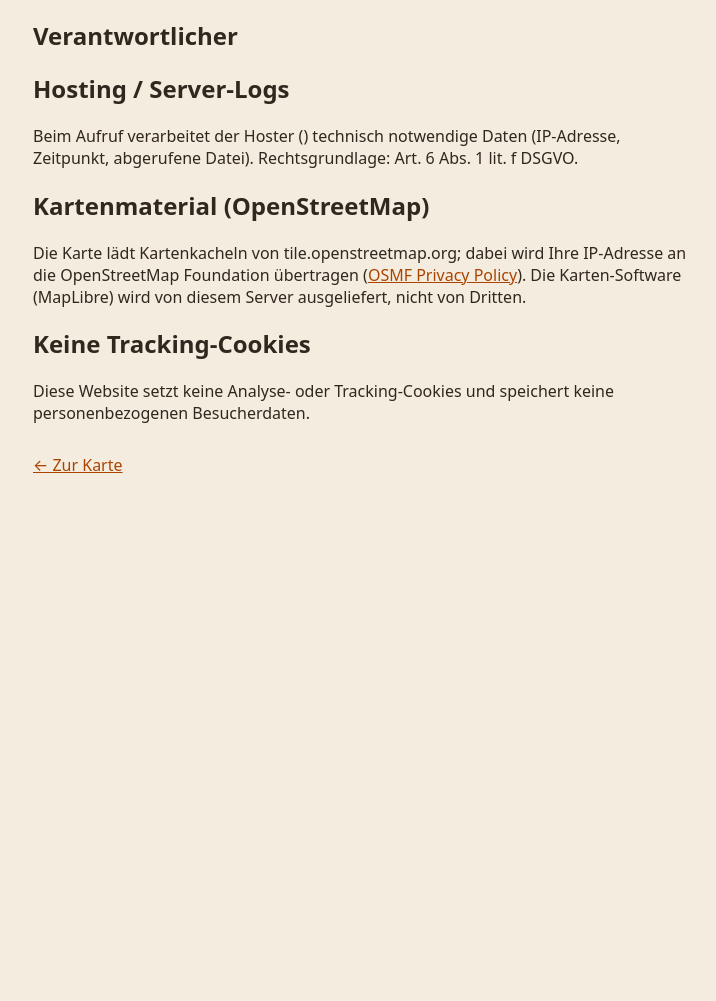
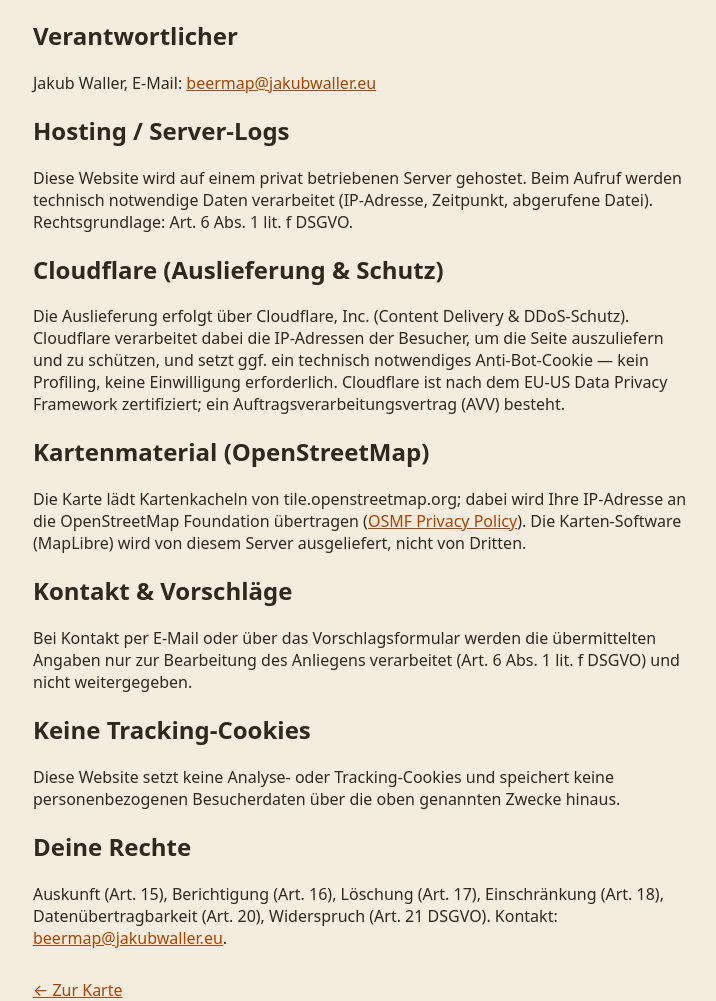
Before and after one commit to jakubwaller/beer-map, a website: page web/datenschutz.html in a window 1280 px wide. Shown: the part 87-1088 px from the top of the page, without its empty margins (277-993 px from the left). Before the commit the page ends 800 px from the top, so only its background shows below. Drawn offline with Linux system fonts and the light colour scheme.

Commit message:
feat: fill Impressum and Datenschutzerklärung (postal address still pending)
Cloudflare processor block, OSM tile disclosure, contact + rights sections.
Address slot stays a FILL IN comment until the c/o-licence question is settled.

```diff
--- a/web/datenschutz.html
+++ b/web/datenschutz.html
@@ -3,15 +3,32 @@
 <link rel="stylesheet" href="style.css" /></head>
 <body style="padding:20px;max-width:700px;margin:auto">
   <h1>Datenschutzerklärung</h1>
-  <h2>Verantwortlicher</h2><p><!-- FILL IN: name + Kontakt --></p>
+  <h2>Verantwortlicher</h2>
+  <p>Jakub Waller<!-- FILL IN: Anschrift -->, E-Mail:
+     <a href="mailto:beermap@jakubwaller.eu">beermap@jakubwaller.eu</a></p>
   <h2>Hosting / Server-Logs</h2>
-  <p>Beim Aufruf verarbeitet der Hoster (<!-- FILL IN: Hoster -->) technisch notwendige Daten
-     (IP-Adresse, Zeitpunkt, abgerufene Datei). Rechtsgrundlage: Art. 6 Abs. 1 lit. f DSGVO.</p>
+  <p>Diese Website wird auf einem privat betriebenen Server gehostet. Beim Aufruf werden technisch
+     notwendige Daten verarbeitet (IP-Adresse, Zeitpunkt, abgerufene Datei). Rechtsgrundlage:
+     Art. 6 Abs. 1 lit. f DSGVO.</p>
+  <h2>Cloudflare (Auslieferung &amp; Schutz)</h2>
+  <p>Die Auslieferung erfolgt über Cloudflare, Inc. (Content Delivery &amp; DDoS-Schutz). Cloudflare
+     verarbeitet dabei die IP-Adressen der Besucher, um die Seite auszuliefern und zu schützen, und
+     setzt ggf. ein technisch notwendiges Anti-Bot-Cookie — kein Profiling, keine Einwilligung
+     erforderlich. Cloudflare ist nach dem EU-US Data Privacy Framework zertifiziert; ein
+     Auftragsverarbeitungsvertrag (AVV) besteht.</p>
   <h2>Kartenmaterial (OpenStreetMap)</h2>
   <p>Die Karte lädt Kartenkacheln von tile.openstreetmap.org; dabei wird Ihre IP-Adresse an die
      OpenStreetMap Foundation übertragen (<a href="https://wiki.osmfoundation.org/wiki/Privacy_Policy">OSMF Privacy Policy</a>).
      Die Karten-Software (MapLibre) wird von diesem Server ausgeliefert, nicht von Dritten.</p>
+  <h2>Kontakt &amp; Vorschläge</h2>
+  <p>Bei Kontakt per E-Mail oder über das Vorschlagsformular werden die übermittelten Angaben nur
+     zur Bearbeitung des Anliegens verarbeitet (Art. 6 Abs. 1 lit. f DSGVO) und nicht weitergegeben.</p>
   <h2>Keine Tracking-Cookies</h2>
-  <p>Diese Website setzt keine Analyse- oder Tracking-Cookies und speichert keine personenbezogenen Besucherdaten.</p>
+  <p>Diese Website setzt keine Analyse- oder Tracking-Cookies und speichert keine personenbezogenen
+     Besucherdaten über die oben genannten Zwecke hinaus.</p>
+  <h2>Deine Rechte</h2>
+  <p>Auskunft (Art. 15), Berichtigung (Art. 16), Löschung (Art. 17), Einschränkung (Art. 18),
+     Datenübertragbarkeit (Art. 20), Widerspruch (Art. 21 DSGVO). Kontakt:
+     <a href="mailto:beermap@jakubwaller.eu">beermap@jakubwaller.eu</a>.</p>
   <p style="margin-top:30px"><a href="index.html">← Zur Karte</a></p>
 </body></html>
```
Also changed, not shown: web/impressum.html (+3 -3 lines).
